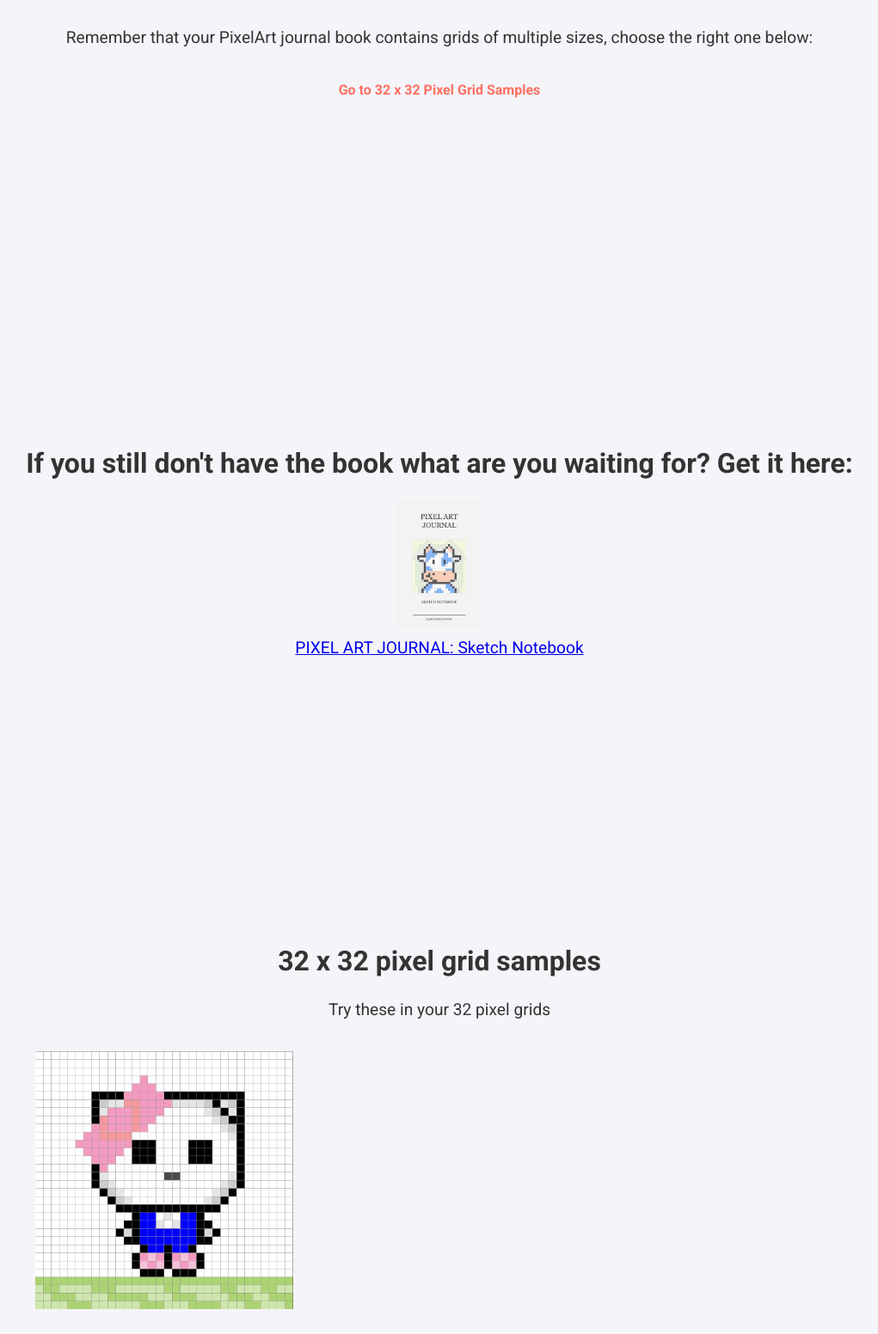
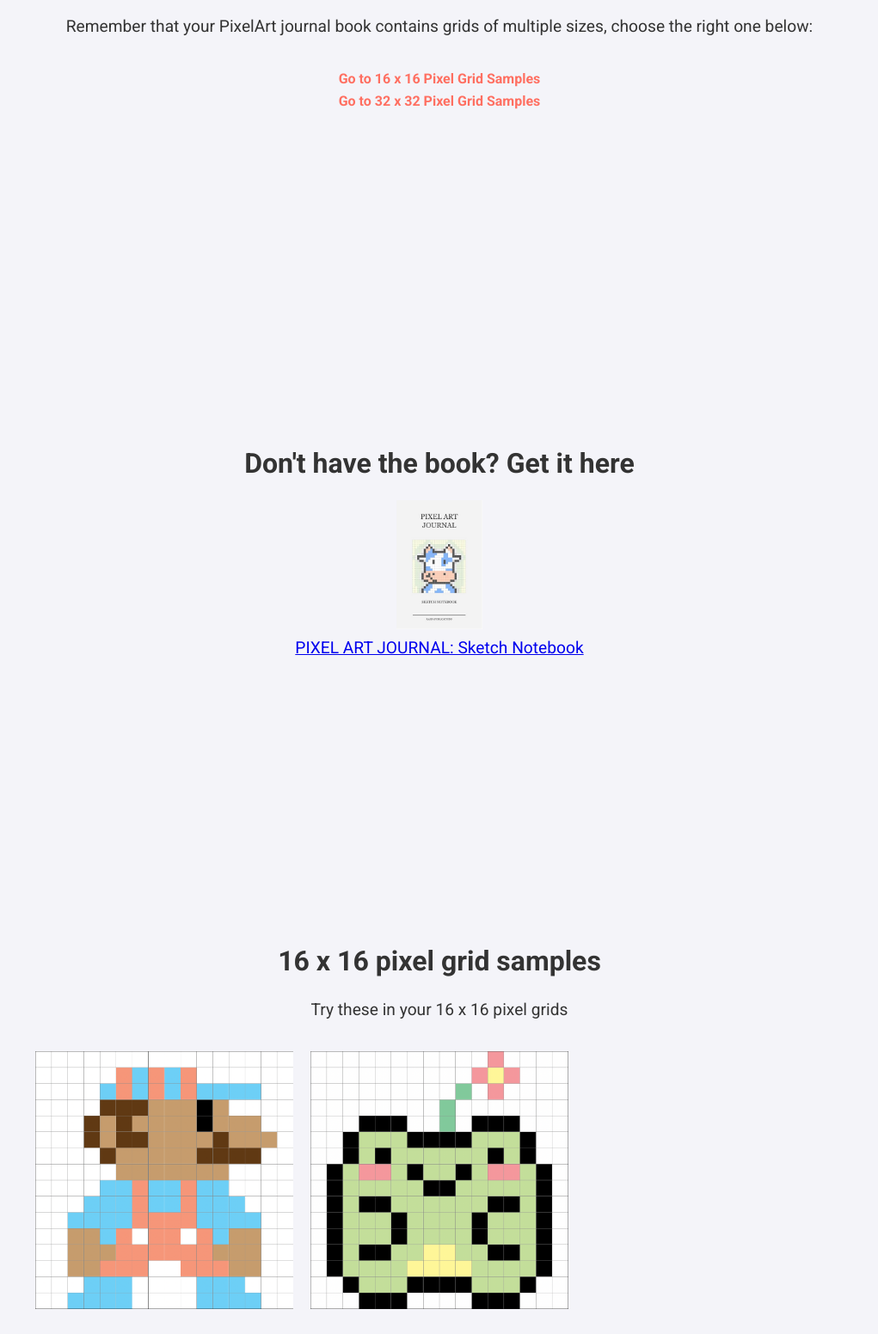
Before and after one commit to raspacorp/raspapublications, a plain HTML site: page pixelart/index.html in a window 1280 px wide. Shown: the part 488-2040 px from the top of the page at 86% size, without its empty margins (129-1150 px from the left). Drawn offline with Linux system fonts and the light colour scheme.

Commit message:
Added 16 pixel section and images

```diff
--- a/pixelart/index.html
+++ b/pixelart/index.html
@@ -139,22 +139,32 @@
         <h2>Pixel Art Examples</h2>
         <p>Try these examples in your Pixel Art Journal Sketch Notebook</p>
         <p>Remember that your PixelArt journal book contains grids of multiple sizes, choose the right one below:</p>
-        <a href="#pixel-samples" class="anchor-link">Go to 32 x 32 Pixel Grid Samples</a>
+        <a href="#16pixel-samples" class="anchor-link">Go to 16 x 16 Pixel Grid Samples</a>
+        <a href="#32pixel-samples" class="anchor-link">Go to 32 x 32 Pixel Grid Samples</a>
     </section>
 
     <section class="hero">
-        <h2>If you still don't have the book what are you waiting for? Get it here:</h2>
+        <h2>Don't have the book? Get it here</h2>
         <a href="https://a.co/d/bhTTxZp" target="_blank">
             <img src="images/pixelart_book.png" alt="Book Title" width="100" height="150">
             <p>PIXEL ART JOURNAL: Sketch Notebook</p>
         </a>
     </section>
 
-    <section class="hero" id="pixel-samples">
+    <section class="hero" id="16pixel-samples">
+        <h2>16 x 16 pixel grid samples</h2>
+        <p>Try these in your 16 x 16 pixel grids</p>
+        <div class="image-grid">
+            <img src="images/candyman.png" alt="Candy Man">
+            <img src="images/froggy.png" alt="Candy Man">
+        </div>
+    </section>
+
+    <section class="hero" id="32pixel-samples">
         <h2>32 x 32 pixel grid samples</h2>
-        <p>Try these in your 32 pixel grids</p>
+        <p>Try these in your 32 x 32 pixel grids</p>
         <div class="image-grid">
-            <img src="images/ByeKitty.png" alt="Bye Kitty">
+            <img src="images/byekitty.png" alt="Bye Kitty">
         </div>
     </section>
 
```
Also changed, not shown: pixelart/images/candyman.png (added), pixelart/images/froggy.png (added).
